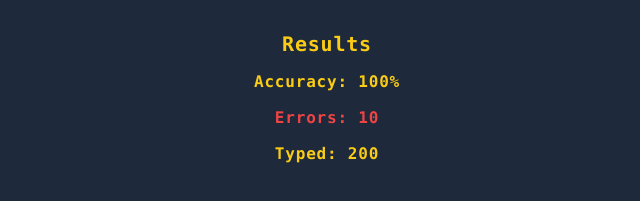
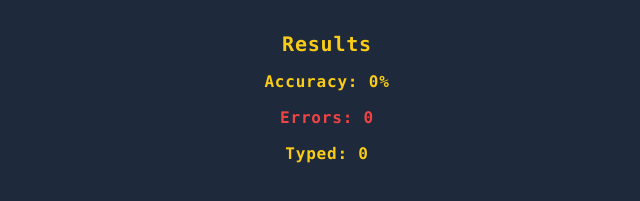
Before and after one commit to ihssmaheel-dev/thunder-type, a React (Vite) app: page / in a window 1280 px wide. Shown: the part 453-654 px from the top of the page, without its empty margins (313-953 px from the left). Built offline with nearby package versions, Linux system fonts and the light colour scheme.

Commit message:
Feat: Rendered the results  with actual data

```diff
--- a/src/App.tsx
+++ b/src/App.tsx
@@ -2,6 +2,7 @@ import RestartButton from "./components/RestartButton";
 import Results from "./components/Results";
 import UserTypings from "./components/UserTypings";
 import useEngine from "./hooks/useEngine";
+import { calculateAccuracyPercentage } from "./utils/helpers";
 
 const GeneratedWords = ({ words }: { words: string }) => {
   return <div className='text-slate-500'>{words}</div>;
@@ -20,7 +21,7 @@ const WordsContainer = ({ children }: { children: React.ReactNode }) => {
 }
 
 const App = () => {
-  const { state, words, timeLeft, typed } = useEngine();
+  const { state, words, timeLeft, typed, errors, totalTyped, restart } = useEngine();
 
 
   return (
@@ -36,9 +37,9 @@ const App = () => {
       />
       <Results
         className="mt-10"
-        errors={10}
-        accuracyPercentage={100}
-        total={200}
+        errors={errors}
+        accuracyPercentage={calculateAccuracyPercentage(errors, totalTyped)}
+        total={totalTyped}
       />
     </>
   )
```
